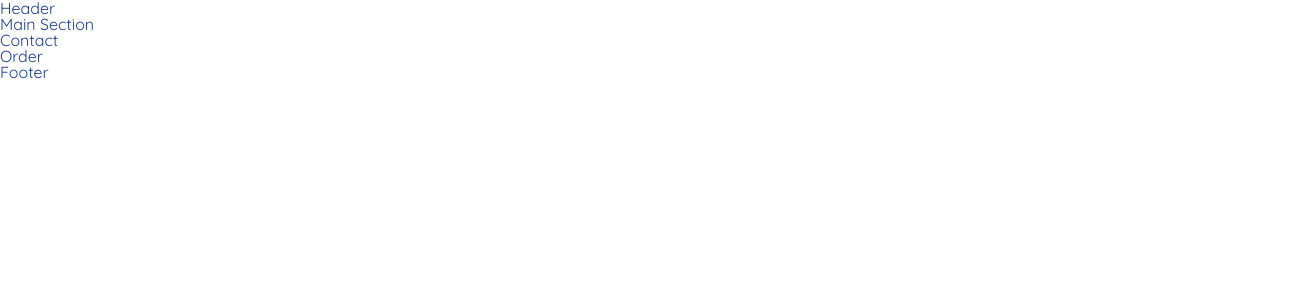
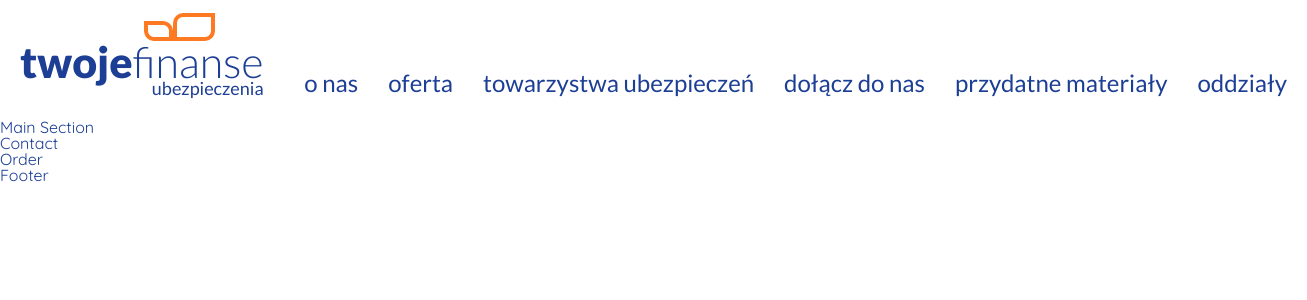
Before and after one commit to abazurek/develtio_task, a React (Create React App) app: page / in a window 1280 px wide. Shown: the top 300 px of the page, 1307 px wide, since content can reach past the window. Built offline with nearby package versions, Linux system fonts and the light colour scheme.

Commit message:
finished header section

```diff
--- a/src/components/Header.js
+++ b/src/components/Header.js
@@ -1,10 +1,28 @@
 import React from 'react';
+
+import smallerRectangle from './../assets/Rectangle_87.png'
+import biggerRectangle from './../assets/Rectangle_86.png'
 
 export default function Header() {
 
     return(
-        <>
-            <h1>Header</h1>
-        </>
+        <div className='container header-section'>
+            <div className='logo-box'>
+                <div className='images-box'>
+                    <img src={smallerRectangle} alt='rectangle icon'/>
+                    <img src={biggerRectangle} alt='rectangle icon'/>
+                </div>
+                <h4> <span>twoje</span>finanse</h4>
+                <p>ubezpieczenia</p>
+            </div>
+            <ul className='nav-box'>
+                <li>o nas</li>
+                <li>oferta</li>
+                <li>towarzystwa ubezpieczeń</li>
+                <li>dołącz do nas</li>
+                <li>przydatne materiały</li>
+                <li>oddziały</li>
+            </ul>
+        </div>
     )
 }
--- a/src/scss/components/_all.scss
+++ b/src/scss/components/_all.scss
@@ -0,0 +1,3 @@
+@import "header";
+@import "main/main";
+@import "footer";
--- /dev/null
+++ b/src/scss/components/_header.scss
@@ -0,0 +1,44 @@
+.header-section{
+  display: flex;
+  justify-content: space-between;
+  align-items: flex-end;
+  font-family: $font-alt;
+  line-height: 26px;
+  .logo-box{
+    margin-top: 13px;
+    margin-bottom: 18px;
+    margin-right: 9px;
+    .images-box{
+      height: 100%;
+      display: flex;
+      align-items: flex-end;
+      justify-content: flex-end;
+      margin-right: 49px;
+      margin-bottom: 8px;
+    }
+    h4{
+      font-size: $header-title-font-size;
+      font-weight: 300;
+      text-align: center;
+      span{
+        font-weight: 800;
+      }
+    }
+
+    p{
+      font-size: $header-subtitle-font-size;
+      text-align: right;
+    }
+  }
+
+  ul{
+    display: flex;
+    justify-content: space-evenly;
+    margin-bottom: 23px;
+    font-size: $header-nav-font-size;
+    li{
+      margin-left: 30px;
+      font-weight: 500;
+    }
+  }
+}
--- /dev/null
+++ b/src/scss/components/main/_main.scss
@@ -0,0 +1,2 @@
+@import "contact";
+@import "order";
--- a/src/scss/main.scss
+++ b/src/scss/main.scss
@@ -25,6 +25,6 @@ body {
   min-height: 100%;
   margin: 0 auto;
   padding: 0 20px;
-  max-width: 936px;
+  max-width: 1267px;
 
 }
--- a/src/scss/settings/_fonts.scss
+++ b/src/scss/settings/_fonts.scss
@@ -2,7 +2,7 @@ $font-base:'Quicksand', sans-serif;
 $font-alt:'Lato', sans-serif;
 
 $header-nav-font-size:24px;
-$header-title-font-size:53px;
+$header-title-font-size:43px;
 $header-subtitle-font-size:18px;
 
 $form-title-font-size:24px;
```
Also changed, not shown: src/assets/Rectangle_86.png (added), src/assets/Rectangle_87.png (added), src/scss/components/_footer.scss (added), src/scss/components/main/_contact.scss (added), src/scss/components/main/_order.scss (added).
